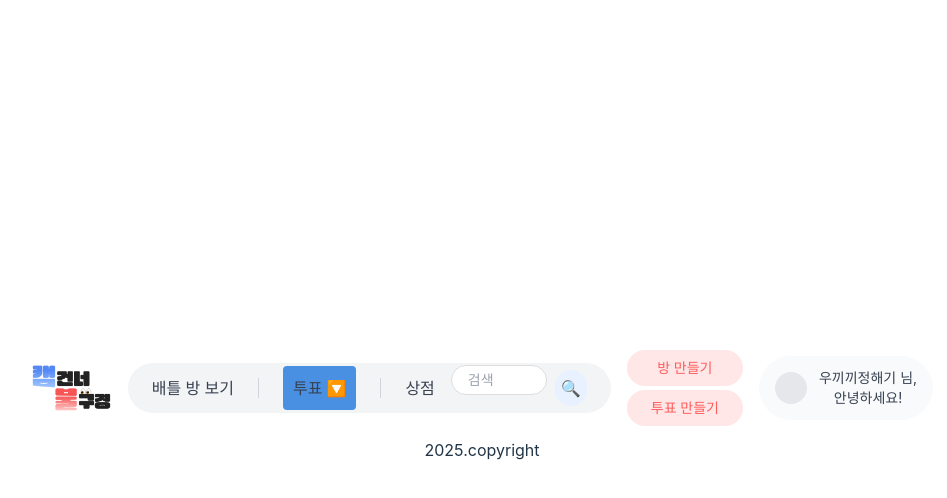
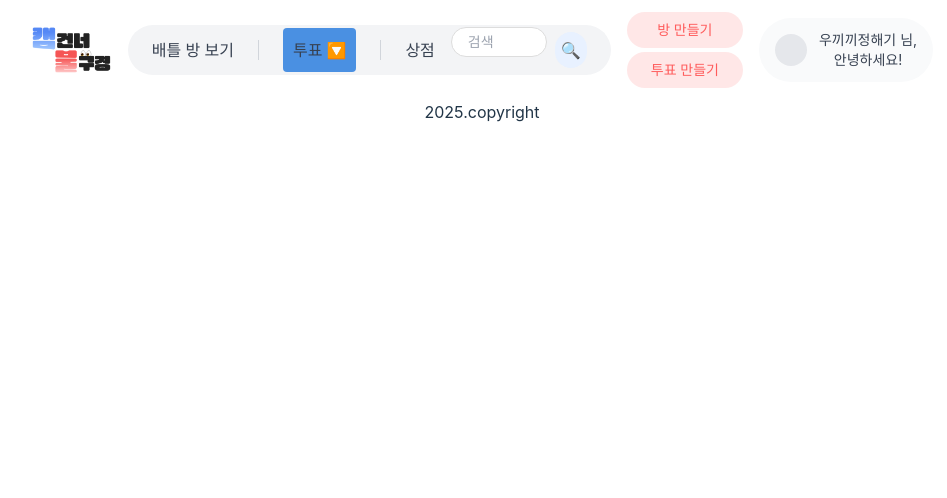
Before and after one commit to stitchzzang/Overthecam_PJT, a React (Vite) app in the folder frontend/overthecam/: page / in a window 1280 px wide. Shown: the top 498 px of the page, without its empty margins (158-1105 px from the left). Built offline with nearby package versions, Linux system fonts and the light colour scheme; no server answers.

Commit message:
💄 design: index.css 전체 설정 적용

```diff
--- a/frontend/overthecam/src/index.css
+++ b/frontend/overthecam/src/index.css
@@ -1,3 +1,9 @@
+html, body, #root {
+  height: 100%;
+  margin: 0;
+  padding: 0;
+}
+
 :root {
   font-family: Inter, system-ui, Avenir, Helvetica, Arial, sans-serif;
   line-height: 1.5;
@@ -11,6 +17,17 @@
   text-rendering: optimizeLegibility;
   -webkit-font-smoothing: antialiased;
   -moz-osx-font-smoothing: grayscale;
+}
+
+html,
+body,
+#root {
+  margin: 0 auto;
+  padding: 0 auto;
+}
+
+.main-content {
+  flex-grow: 1;
 }
 
 /* src/index.css */
```
